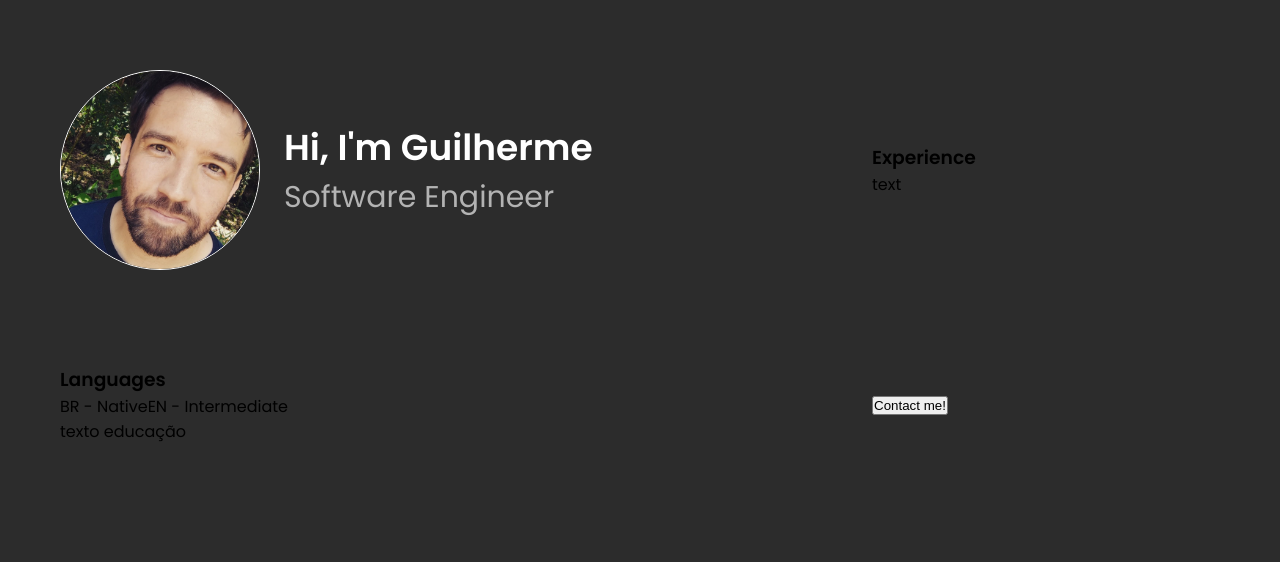
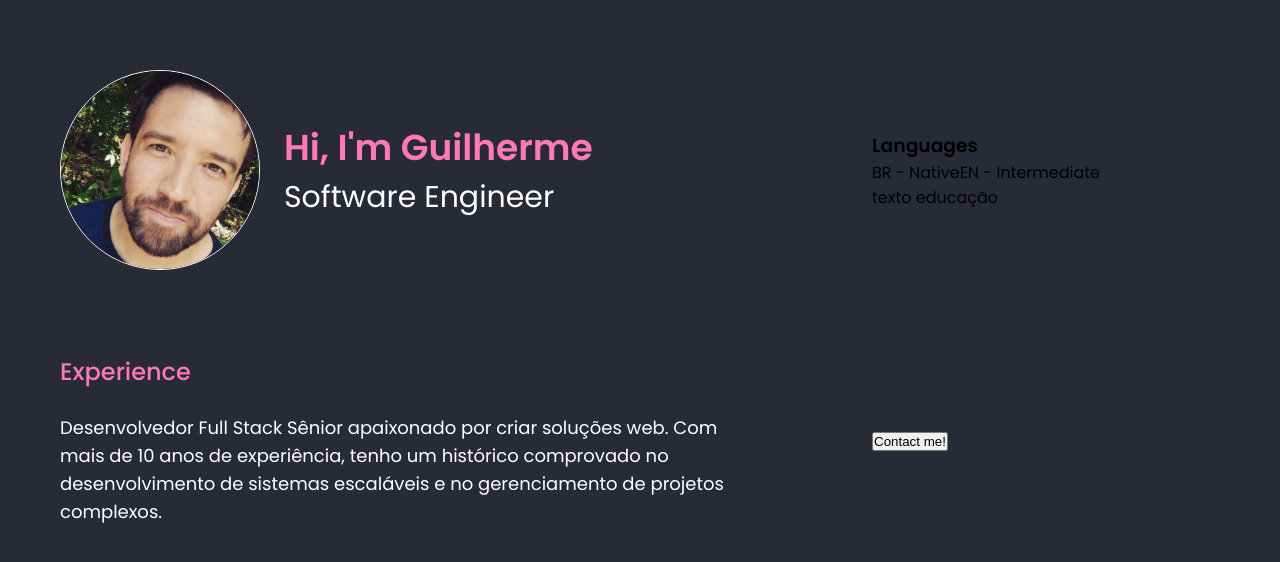
Before and after one commit to gbflores/gabrieldornelles, a Next.js app: page / in a window 1280 px wide. Shown: the top 562 px of the page. Built offline with nearby package versions, Linux system fonts and the light colour scheme.

Commit message:
feat: css modification and experience component

```diff
--- /dev/null
+++ b/src/app/components/experiences/experience.scss
@@ -0,0 +1,25 @@
+.experiences {
+    display: flex;
+    flex-direction: column;
+    align-items: center;
+    grid-area: experiences;
+
+    p {
+        font-size: 18px;
+        line-height: 28px;
+        font-weight: 300;
+        color: var(--text-secondary);
+        text-align: center;
+    }
+
+    @media (min-width: 768px) {
+        align-items: flex-start;
+
+        p {
+            font-size: 18px;
+            line-height: 28px;
+            text-align: start;
+
+        }
+    }
+}
--- /dev/null
+++ b/src/app/components/experiences/experience.tsx
@@ -0,0 +1,15 @@
+import { SectionTitleProps } from '../sectionTitle/section-title'
+import './experience.scss'
+
+export function Experiences() {
+    return (
+        <div className="experiences">
+            <SectionTitleProps text="Experience" />
+            <p>Desenvolvedor Full Stack Sênior apaixonado por criar soluções web. Com mais de 10 anos de experiência, tenho um histórico comprovado no desenvolvimento de sistemas escaláveis e no gerenciamento de projetos complexos.</p>
+            {/* <p>Senior Full Stack developer passionate about creating web solutions. With over 10 years of experience, I have a proven track record in developing scalable systems and managing complex projects.</p> */}
+            <div className="experience-time">
+
+            </div>
+        </div>
+    )
+}
--- /dev/null
+++ b/src/app/components/sectionTitle/section-title.scss
@@ -0,0 +1,14 @@
+.section-title {
+    font-weight: 500;
+    font-size: 24px;
+    line-height: 28px;
+    text-align: center;
+    color: var(--text-primary);
+    margin-bottom: 24px;
+
+    @media (min-width: 768px) {
+        font-size: 24px;
+        line-height: 36px;
+        text-align: start;
+    }
+}
--- /dev/null
+++ b/src/app/components/sectionTitle/section-title.tsx
@@ -0,0 +1,11 @@
+import './section-title.scss';
+
+interface SectionTitleProps {
+    text: string;
+}
+
+export function SectionTitleProps({ text }: SectionTitleProps) {
+    return (
+        <h3 className="section-title">{text}</h3>
+    )
+}
--- a/src/app/globals.scss
+++ b/src/app/globals.scss
@@ -1,7 +1,7 @@
 :root {
-  --text-primary: #fff;
-  --text-secondary: #b3b3b3;
-  --bg-primary: #2C2C2C;
+  --text-primary: #FF79B6;
+  --text-secondary: white;
+  --bg-primary: #282A36;
 }
 
 * {
--- a/src/app/page.tsx
+++ b/src/app/page.tsx
@@ -1,5 +1,6 @@
 import Image from "next/image";
 import { Header } from "./components/header/header";
+import { Experiences } from "./components/experiences/experience";
 
 import './styles/home.scss';
 
@@ -7,13 +8,7 @@ export default function Home() {
   return (
     <main className="container">
       <Header />
-      <div className="experiences">
-        <h3>Experience</h3>
-        <p>text</p>
-        <div className="experience-time">
-
-        </div>
-      </div>
+      <Experiences />
       <div className="infos">
         <h3>Languages</h3>
         <div className="languages">
--- a/src/app/styles/home.scss
+++ b/src/app/styles/home.scss
@@ -1,11 +1,12 @@
 .container {
     display: grid;
     padding: 40px 32px;
+    gap: 24px;
     grid-template-rows: repeat(4, auto);
     grid-template-areas:
         "header"
         "buttons"
-        "experience"
+        "experiences"
         "infos"
     ;
 }
@@ -21,7 +22,7 @@
         grid-template-columns: 60% 30%;
         grid-template-areas:
             "header info"
-            "experience nd"
+            "experiences nd"
             "nd2 buttons"
         ;
     }
```
Also changed, not shown: src/app/infos/infos.scss (added), src/app/infos/infos.tsx (added).
